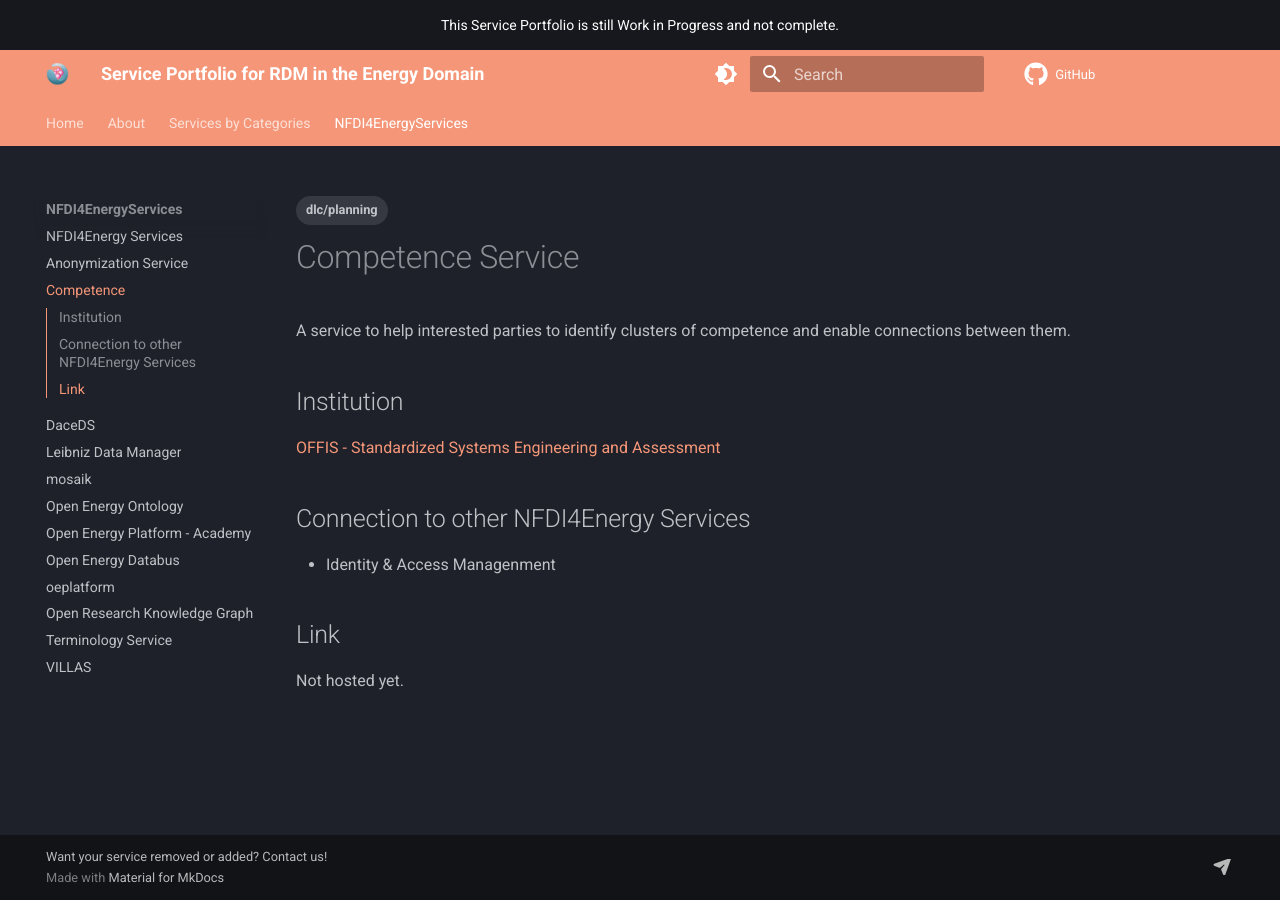
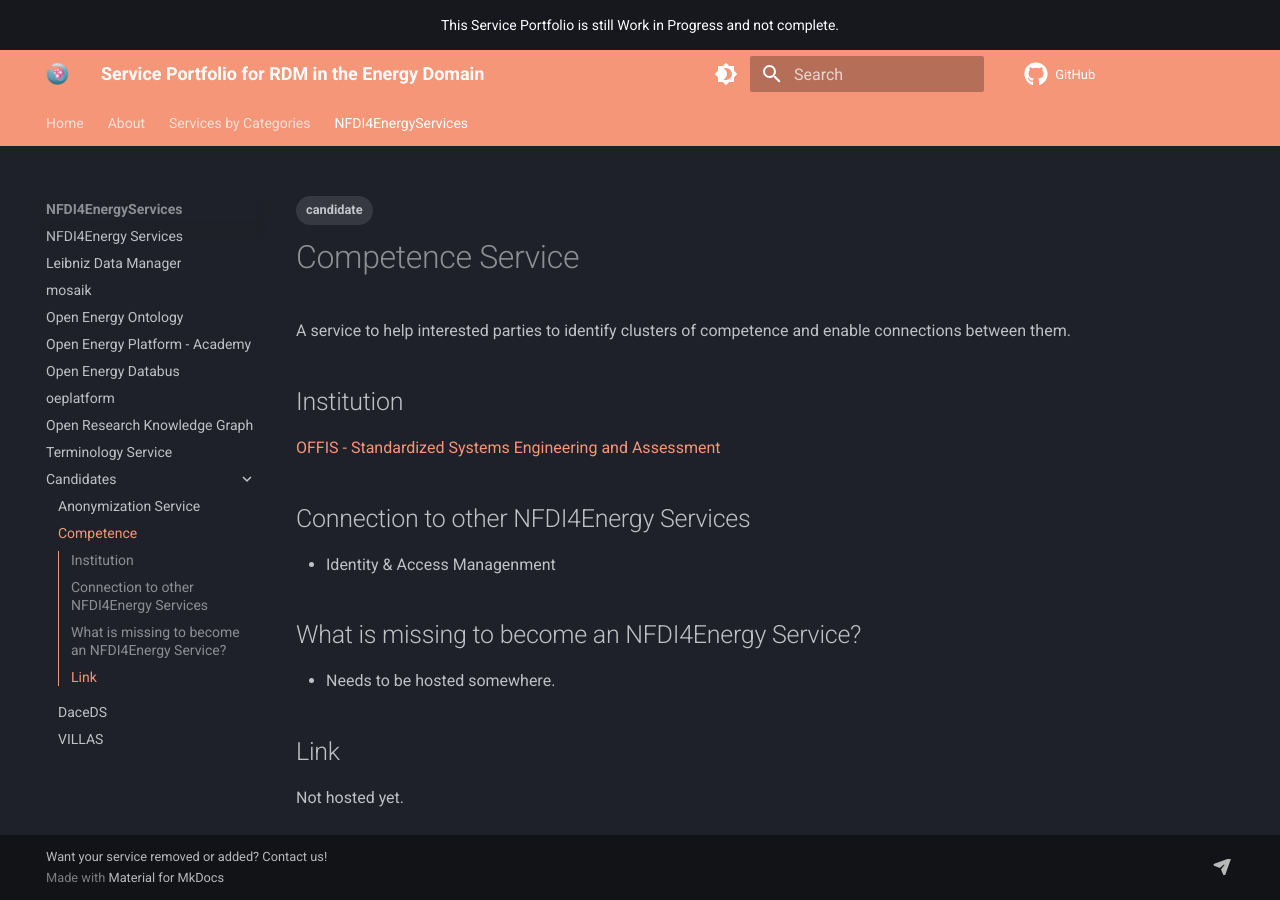
Before and after one commit to NFDI4Energy/service-portfolio, an MkDocs documentation site: the page built from docs/NFDI4EnergyServices/candidates/competence.md, in a window 1280 px wide. Built offline with MkDocs 1.6.1 and Material for MkDocs 9.7.7, drawn with Linux system fonts in a browser that asks for light colours; comment, search, counter and statistics services are not loaded.

Commit message:
Introduce candidates stage for services

```diff
--- a/docs/NFDI4EnergyServices/competence.md
+++ b/docs/NFDI4EnergyServices/candidates/competence.md
@@ -1,7 +1,7 @@
 ---
 title: Competence
 tags:
-    - dlc/planning
+    - candidate
 ---
 # Competence Service
 A service to help interested parties to identify clusters of competence and enable connections between them.
@@ -12,6 +12,8 @@
 ## Connection to other NFDI4Energy Services
 * Identity & Access Managenment
 
+## What is missing to become an NFDI4Energy Service?
+* Needs to be hosted somewhere.
 
 ## Link
 Not hosted yet.
```
Also changed, not shown: docs/NFDI4EnergyServices/candidates/anonymization_service.md (renamed from docs/NFDI4EnergyServices/anonymization_service.md), docs/NFDI4EnergyServices/candidates/dace_ds.md (renamed from docs/NFDI4EnergyServices/dace_ds.md), docs/NFDI4EnergyServices/candidates/villas.md (renamed from docs/NFDI4EnergyServices/villas.md).
